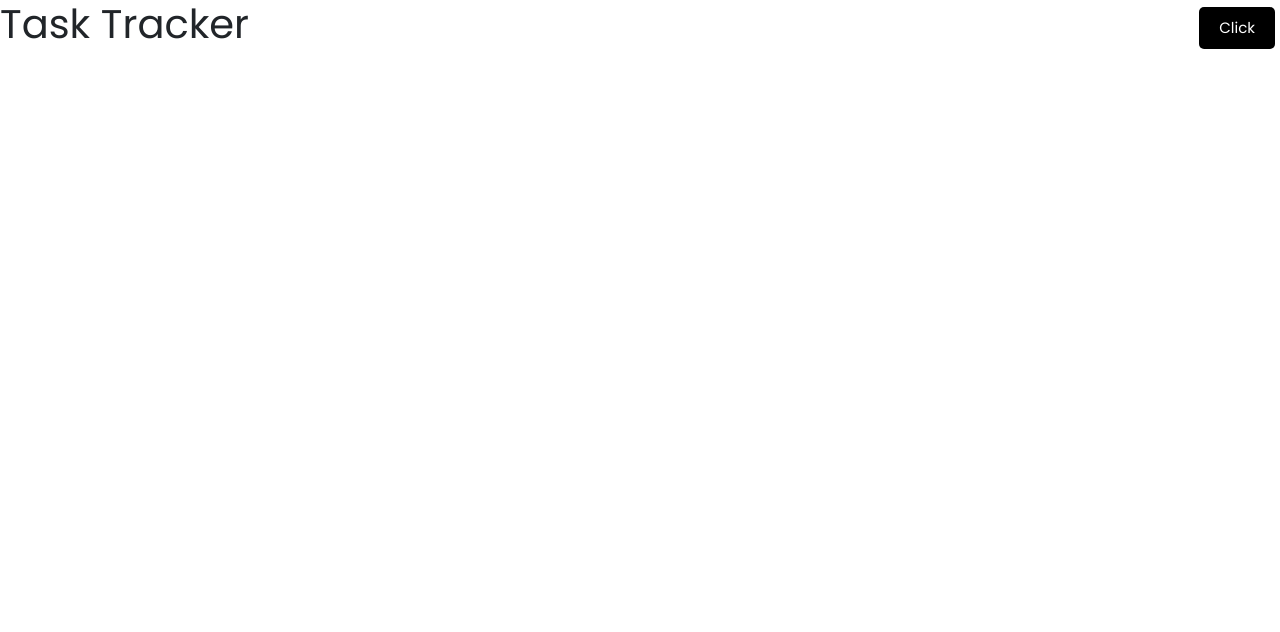
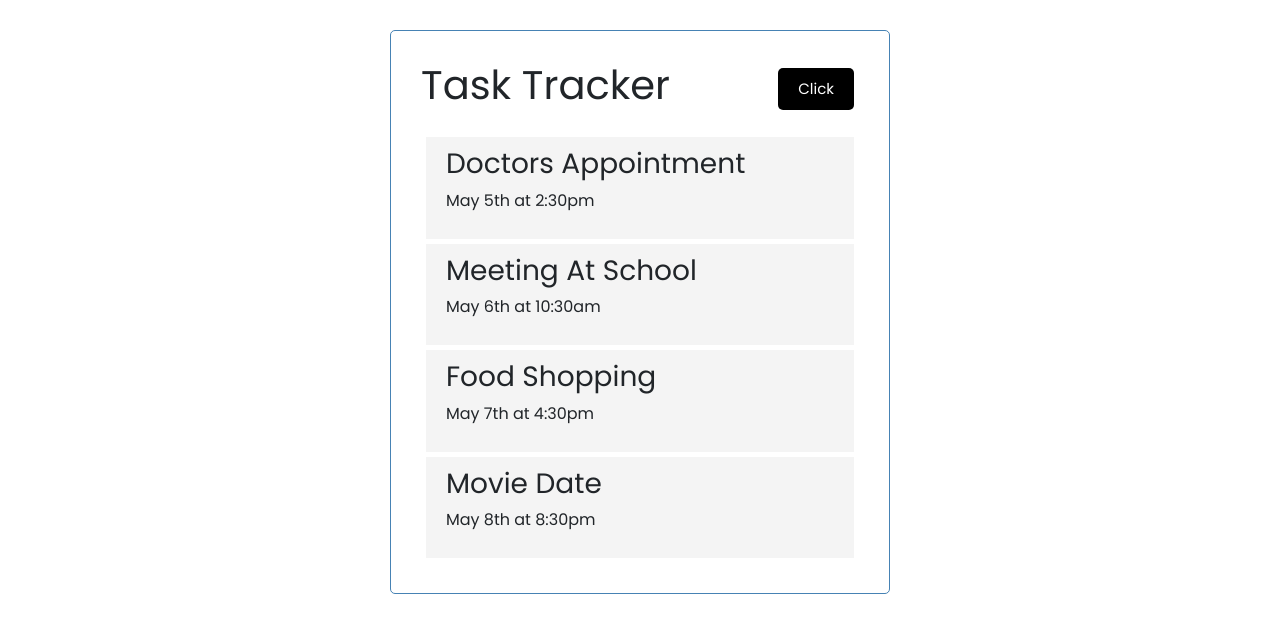
Before and after one commit to killcodeX/learning-angular, an Angular app in the folder my-app/: page / in a window 1280 px wide. Shown: the top 632 px of the page. Built offline with nearby package versions, Linux system fonts and the light colour scheme.

Commit message:
displaying tasks

```diff
--- /dev/null
+++ b/my-app/src/app/Task.ts
@@ -0,0 +1,6 @@
+export interface Task {
+    id?: number;
+    text: string;
+    day: string;
+    reminder: boolean;
+  }
--- a/my-app/src/app/app.component.html
+++ b/my-app/src/app/app.component.html
@@ -1 +1,4 @@
-<app-header></app-header>
+<div class="container">
+    <app-header></app-header>
+    <app-tasks></app-tasks>
+</div>
--- a/my-app/src/app/app.module.ts
+++ b/my-app/src/app/app.module.ts
@@ -6,12 +6,16 @@
 import { NgbModule } from '@ng-bootstrap/ng-bootstrap';
 import { HeaderComponent } from './components/header/header.component';
 import { ButtonComponent } from './components/button/button.component';
+import { TasksComponent } from './components/tasks/tasks.component';
+import { TaskItemComponent } from './components/task-item/task-item.component';
 
 @NgModule({
   declarations: [
     AppComponent,
     HeaderComponent,
     ButtonComponent,
+    TasksComponent,
+    TaskItemComponent,
   ],
   imports: [
     BrowserModule,
--- /dev/null
+++ b/my-app/src/app/components/task-item/task-item.component.css
@@ -0,0 +1,16 @@
+.task {
+    background: #f4f4f4;
+    margin: 5px;
+    padding: 10px 20px;
+    cursor: pointer;
+  }
+
+  .task.reminder {
+    border-left: 5px solid green;
+  }
+
+  .task h3 {
+    display: flex;
+    align-items: center;
+    justify-content: space-between;
+  }
--- /dev/null
+++ b/my-app/src/app/components/task-item/task-item.component.html
@@ -0,0 +1,4 @@
+<div class="task">
+    <h3>{{ task.text }}</h3>
+    <p>{{ task.day }}</p>
+</div>
--- /dev/null
+++ b/my-app/src/app/components/task-item/task-item.component.ts
@@ -0,0 +1,16 @@
+import { Component, OnInit, Input } from '@angular/core';
+import { Task } from '../../Task';
+
+@Component({
+  selector: 'app-task-item',
+  templateUrl: './task-item.component.html',
+  styleUrls: ['./task-item.component.css']
+})
+export class TaskItemComponent implements OnInit {
+  @Input() task!:Task
+  constructor() { }
+
+  ngOnInit(): void {
+  }
+
+}
--- /dev/null
+++ b/my-app/src/app/components/tasks/tasks.component.html
@@ -0,0 +1 @@
+<app-task-item *ngFor="let task of tasks" [task]="task"></app-task-item>
--- /dev/null
+++ b/my-app/src/app/components/tasks/tasks.component.ts
@@ -0,0 +1,16 @@
+import { Component, OnInit } from '@angular/core';
+import { TASKS } from '../../mock-data';
+import { Task } from '../../Task';
+
+@Component({
+  selector: 'app-tasks',
+  templateUrl: './tasks.component.html',
+  styleUrls: ['./tasks.component.css'],
+})
+export class TasksComponent implements OnInit {
+  tasks: Task[] = TASKS;
+
+  constructor() {}
+
+  ngOnInit(): void {}
+}
--- /dev/null
+++ b/my-app/src/app/mock-data.ts
@@ -0,0 +1,28 @@
+import { Task }  from './Task'
+
+export const TASKS: Task[] = [
+    {
+        id:1,
+        text: 'Doctors Appointment',
+        day: 'May 5th at 2:30pm',
+        reminder: true,
+    },
+    {
+        id:2,
+        text: 'Meeting At School',
+        day: 'May 6th at 10:30am',
+        reminder: true,
+    },
+    {
+        id:3,
+        text: 'Food Shopping',
+        day: 'May 7th at 4:30pm',
+        reminder: false,
+    },
+    {
+        id:4,
+        text: 'Movie Date',
+        day: 'May 8th at 8:30pm',
+        reminder: true,
+    },
+]
```
Also changed, not shown: my-app/src/app/components/tasks/tasks.component.css (added), 2 other files (tests, documents, lock files or other folders).
